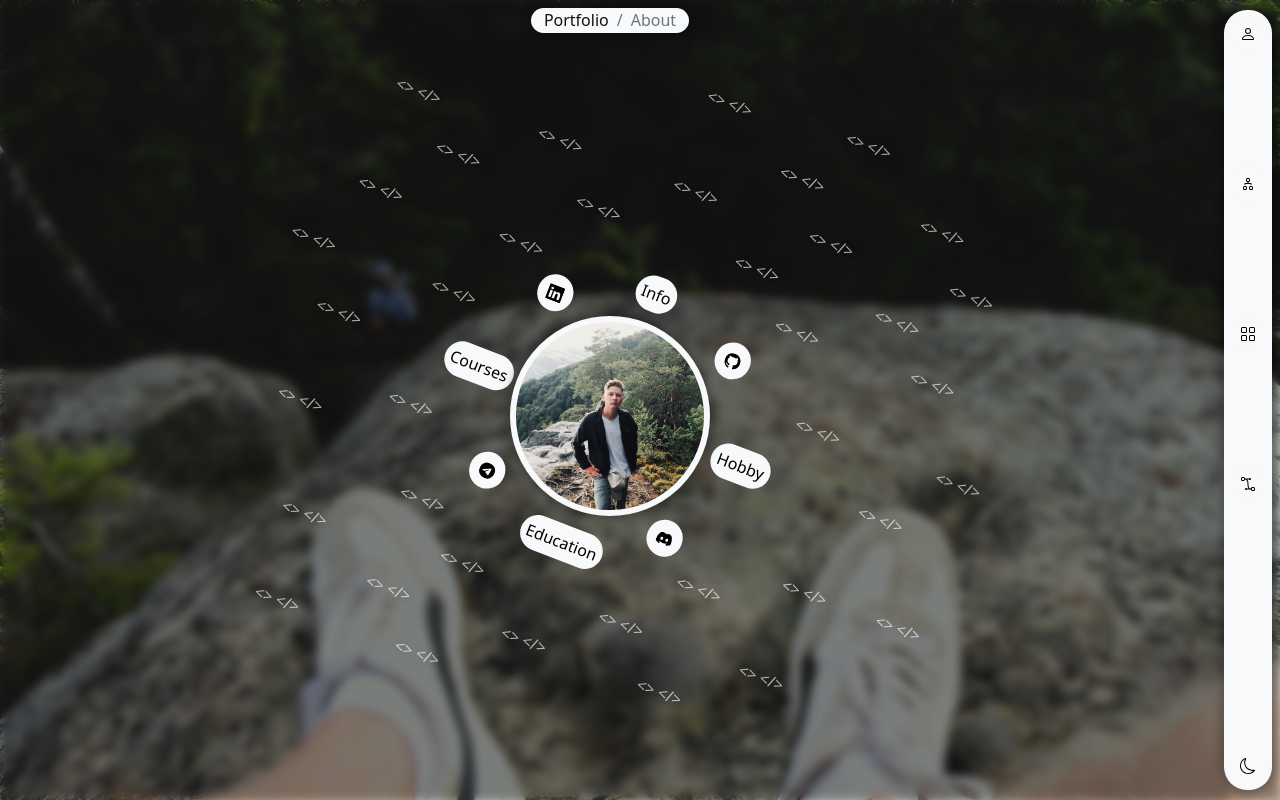
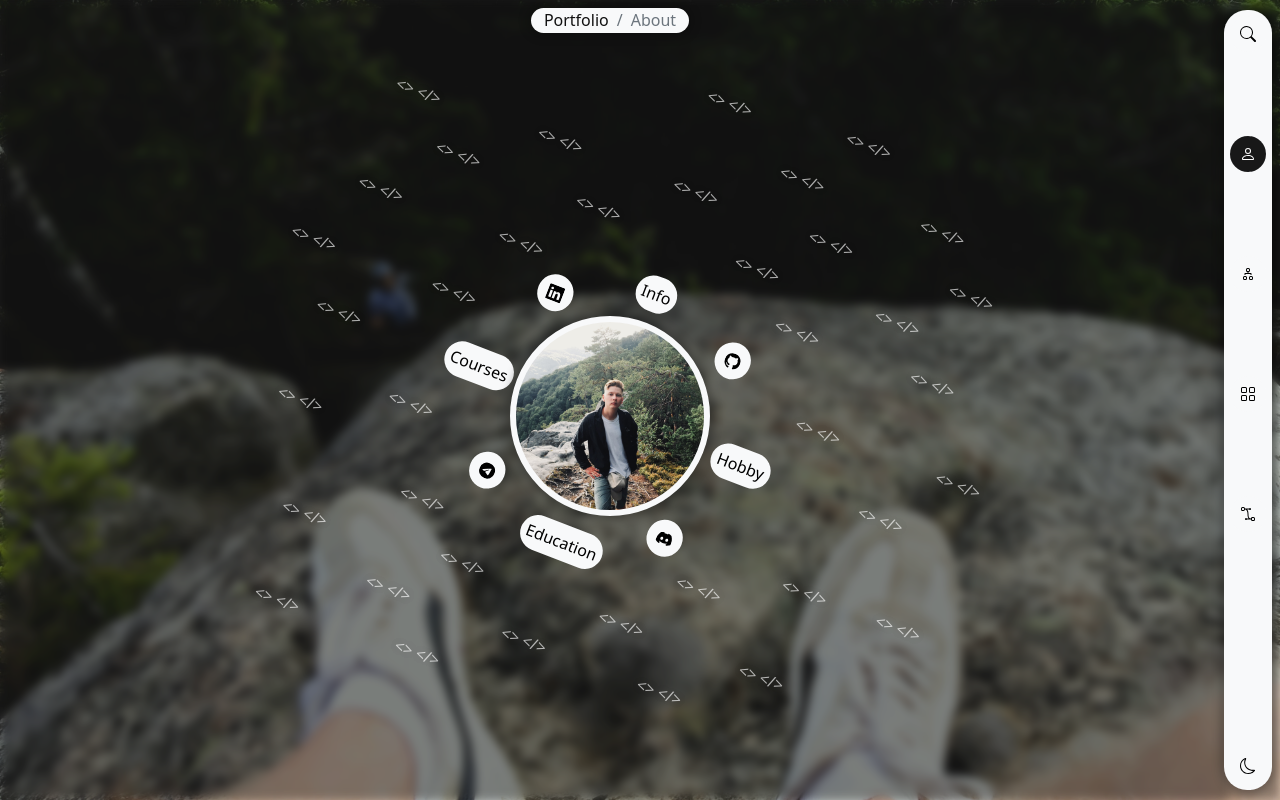
Before and after one commit to dawmsi/portfolio, a React (Create React App) app: page /portfolio/about in a window 1280 px wide. Built offline with nearby package versions, Linux system fonts and the light colour scheme.

Commit message:
change navlinks

```diff
--- a/src/components/NavBar/index.jsx
+++ b/src/components/NavBar/index.jsx
@@ -1,15 +1,15 @@
 import React from 'react'
 import { Container, Navbar, Nav, Button } from 'react-bootstrap'
-import { Link } from 'react-router-dom'
+import { NavLink } from 'react-router-dom'
 import './NavBar.scss'
-
 import {
     Moon,
     Person,
     Sun,
     Diagram2,
     Grid,
-    Bezier2
+    Bezier2,
+    Search
 } from 'react-bootstrap-icons'
 export const NavBar = ({ isLight, changeTheme }) => {
     return (
@@ -19,8 +19,19 @@ export const NavBar = ({ isLight, changeTheme }) => {
                     <Nav navbarScroll={true} variant="pills">
                         <div className="flex-fill">
                             <Nav.Link
+                                eventKey="/"
+                                as={NavLink}
+                                to={'/portfolio/'}
+                            >
+                                <Button variant={isLight ? 'light' : 'dark'}>
+                                    <Search />
+                                </Button>
+                            </Nav.Link>
+                        </div>
+                        <div className="flex-fill">
+                            <Nav.Link
                                 eventKey="about"
-                                as={Link}
+                                as={NavLink}
                                 to={`/portfolio/about`}
                             >
                                 <Button variant={isLight ? 'light' : 'dark'}>
@@ -31,7 +42,7 @@ export const NavBar = ({ isLight, changeTheme }) => {
                         <div className="flex-fill">
                             <Nav.Link
                                 eventKey="skills"
-                                as={Link}
+                                as={NavLink}
                                 to={'/portfolio/skills'}
                             >
                                 <Button variant={isLight ? 'light' : 'dark'}>
@@ -42,7 +53,7 @@ export const NavBar = ({ isLight, changeTheme }) => {
                         <div className="flex-fill">
                             <Nav.Link
                                 eventKey="projects"
-                                as={Link}
+                                as={NavLink}
                                 to={'/portfolio/projects'}
                             >
                                 <Button variant={isLight ? 'light' : 'dark'}>
@@ -53,7 +64,7 @@ export const NavBar = ({ isLight, changeTheme }) => {
                         <div className="flex-fill">
                             <Nav.Link
                                 eventKey="statistic"
-                                as={Link}
+                                as={NavLink}
                                 to={'/portfolio/statistic'}
                             >
                                 <Button variant={isLight ? 'light' : 'dark'}>
@@ -62,7 +73,6 @@ export const NavBar = ({ isLight, changeTheme }) => {
                             </Nav.Link>
                         </div>
                     </Nav>
-
                     <Button
                         className="mode__button px-8"
                         variant={isLight ? 'light' : 'dark'}
--- a/src/components/Title/index.jsx
+++ b/src/components/Title/index.jsx
@@ -35,12 +35,7 @@ export const Title = ({ isLight }) => {
                                             key={name}
                                             linkAs={Link}
                                             linkProps={
-                                                !index
-                                                    ? {
-                                                          to: routeTo,
-                                                          reloadDocument: true
-                                                      }
-                                                    : { to: routeTo }
+                                                !index ? {} : { to: routeTo }
                                             }
                                             className={
                                                 isLight
```
